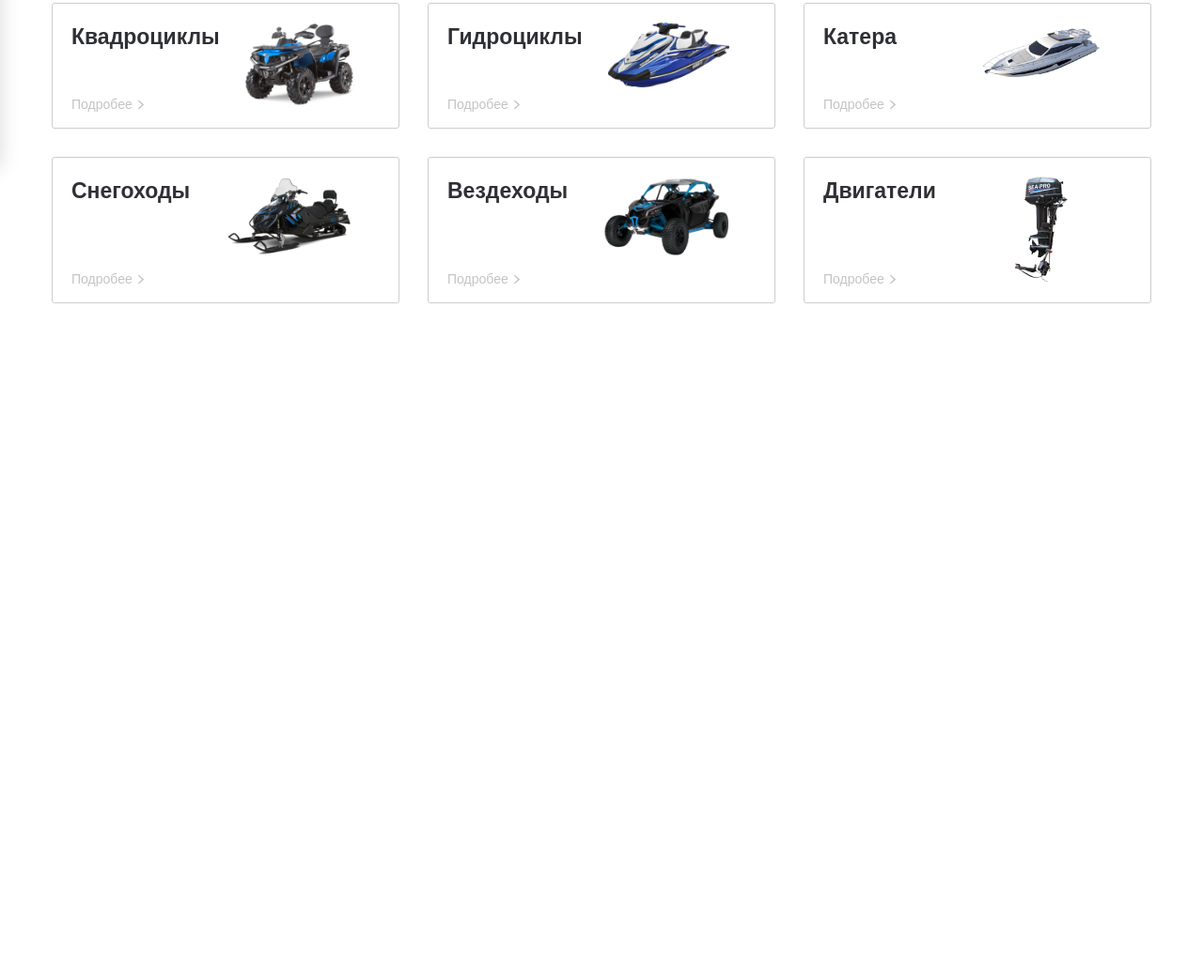
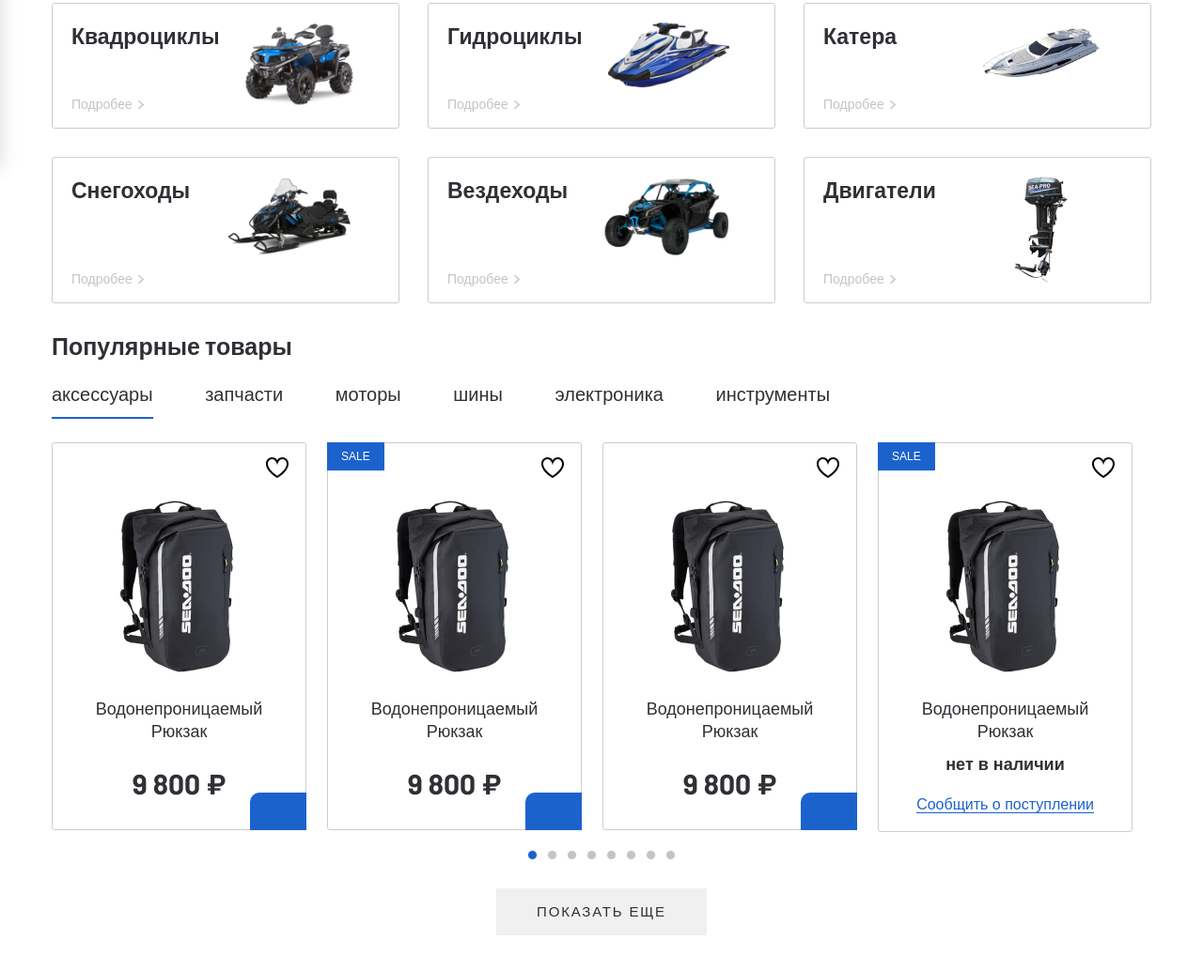
Before and after one commit to Vadim-Losenkov/in-shop, a website: page index.html in a window 1280 px wide. Shown: the part 942-1976 px from the top of the page at 94% size. Before the commit the page ends 1295 px from the top, so only its background shows below. Drawn offline with Linux system fonts and the light colour scheme.

Commit message:
slider adaptive (index.html)

```diff
--- a/css/media.css
+++ b/css/media.css
@@ -1,3 +1,13 @@
+@media (max-width: 1300px) {
+  .product__more {
+    margin-top: 60px;
+  }
+  .product-slider__item{
+    display: flex!important;
+    justify-content: space-between!important;
+  }
+}
+
 @media (max-width: 1200px) {
   .banner-section__inner {
     justify-content: space-around;
@@ -13,6 +23,9 @@
   }
   .banner-section__slider {
     max-width: 600px;
+  }
+  .categorirs__inner {
+    justify-content: space-around;
   }
 }
 
@@ -145,4 +158,7 @@
   .banner-section__slider-img {
     min-height: 164px;
   }
+  .categorirs__item {
+
+  }
 }
--- a/css/style.css
+++ b/css/style.css
@@ -276,7 +276,7 @@ body {
   padding: 0 5px;
 }
 
-.slick-active li button {
+.slick-dots .slick-active button {
   background-color: #ffffff;
 }
 .sale-item {
@@ -1632,3 +1632,15 @@ button.catalog__filter-btnline {
   padding: 9px 40px;
   border: none;
 }
+
+.product-slider .slick-dots {
+  bottom: -30px;
+}
+.product-slider .slick-dots button {
+  background-color: #c4c4c4;
+}
+
+.product-slider .slick-dots .slick-active button {
+  background-color: #1c62cd;
+  outline: none;
+}
--- a/js/main.js
+++ b/js/main.js
@@ -31,6 +31,14 @@ $(function () {
 
   })
 
+    responsive: [
+      {
+        breakpoint: 968,
+        settings: {
+          arrows: false
+        }
+      }
+    ]
   const fav = $('.product-item__favorite')
   fav.on('click', function(){
     $(this).toggleClass('product-item__favorite--active')
@@ -41,6 +49,33 @@ $(function () {
     slidesToScroll: 1,
     prevArrow: '<button class="product-slider__slider-btn product-slider__slider-btnprev"><img src="images/arrow-black-left.svg" alt=""></button>',
     nextArrow: '<button class="product-slider__slider-btn product-slider__slider-btnnext"><img src="images/arrow-black-right.svg" alt=""></button>',
+    responsive: [
+      {
+        breakpoint: 1300,
+        settings: {
+          arrows: false,
+          dots: true
+        }
+      },
+      {
+        breakpoint: 1200,
+        settings: {
+          slidesToShow: 3,
+        }
+      },
+      {
+        breakpoint: 870,
+        settings: {
+          slidesToShow: 2,
+        }
+      },
+      {
+        breakpoint: 590,
+        settings: {
+          slidesToShow: 1,
+        }
+      },
+    ]
   })
 
   $('.filter-style').styler();
```
Also changed, not shown: index.html (+13 -5 lines).
